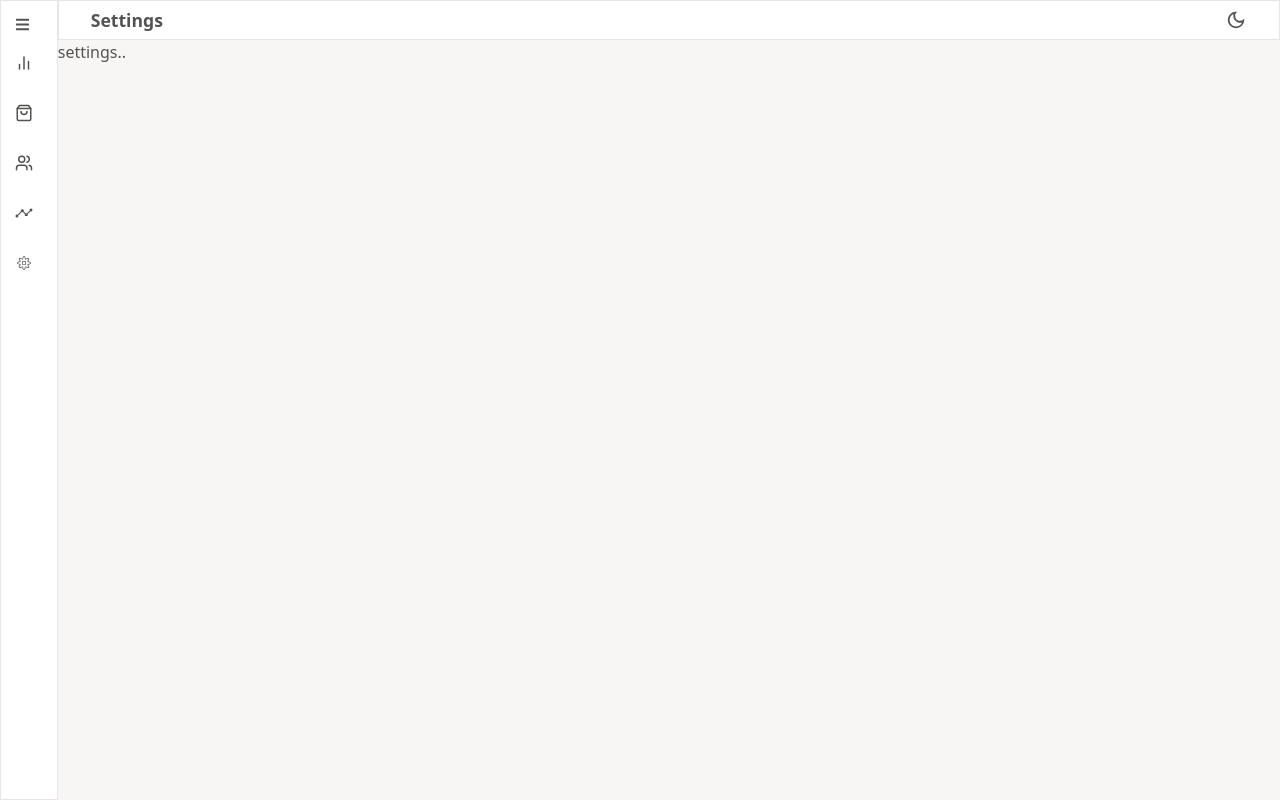
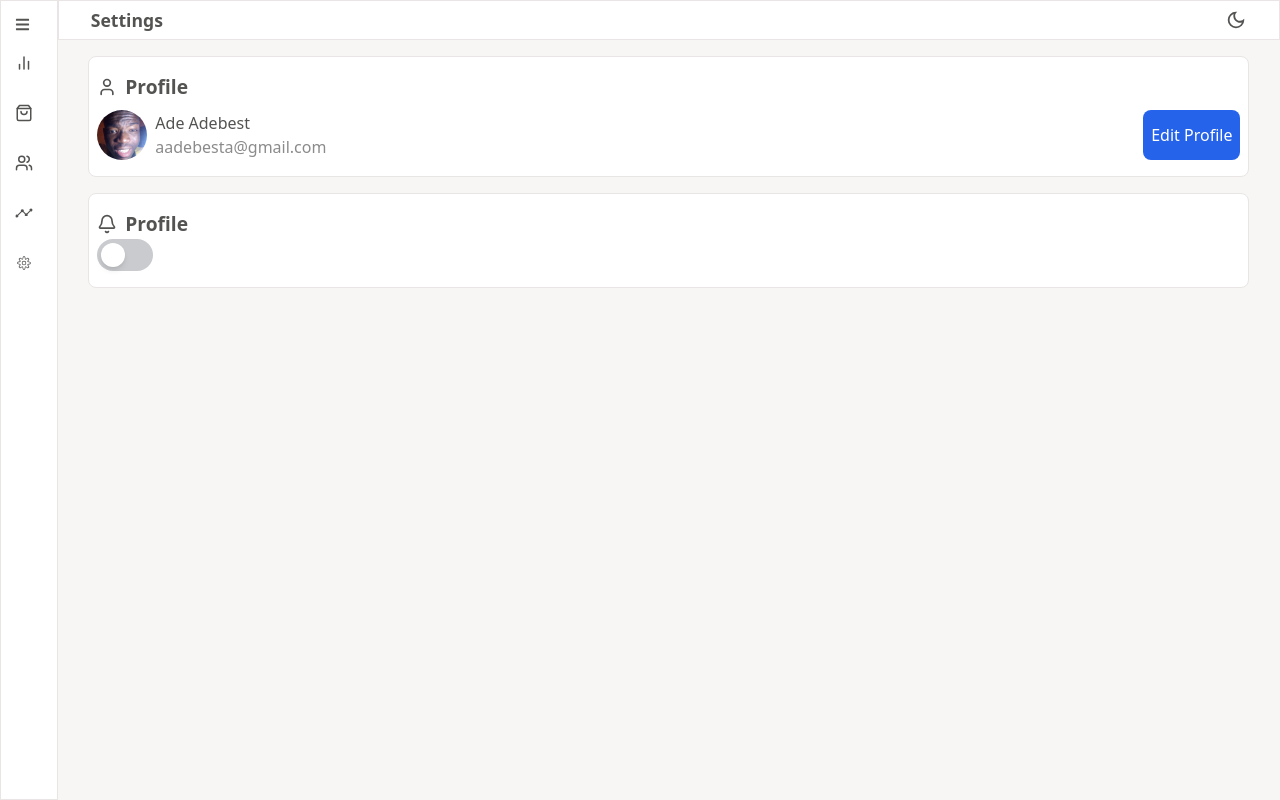
Before and after one commit to AdebestAA/admin-dashboard, a Next.js app: page /settings in a window 1280 px wide. Built offline with nearby package versions, Linux system fonts and the light colour scheme.

Commit message:
settings

```diff
--- a/package.json
+++ b/package.json
@@ -13,6 +13,7 @@
     "@reduxjs/toolkit": "^2.6.1",
     "chart.js": "^4.4.8",
     "gsap": "^3.12.7",
+    "lucide-react": "^0.488.0",
     "next": "15.2.2",
     "react": "^19.0.0",
     "react-chartjs-2": "^5.3.0",
--- a/src/app/globals.css
+++ b/src/app/globals.css
@@ -43,6 +43,7 @@
   --color-primary: #ff0000;
   --color-background:#f8f5f5;
   --color-hover:#efeeed;
+  --color-blue:#2563EB;
   --color-text:#535351;
   --color-red: #FF6384;
   --color-orange:#FF9F40;
@@ -60,6 +61,7 @@
   --color-Dred: #ff4c66;
   --color-Dorange: #ff8c3e;
   --color-Dgray: #8b8b8b;
+
 }
 
 .co{
@@ -82,6 +84,7 @@
   --color-orange:#FF9F40;
   --color-gray:#C9CBCF;
   --color-green:#5af75a;
+  --color-blue:#2563EB;
   /* DarkMode */
   --color-Dwhite: #0F172A;
   --color-Dborder: #5C6777;
@@ -92,6 +95,7 @@
   --color-Dred: #ff4c66;
   --color-Dorange: #ff8c3e;
   --color-Dgray: #8b8b8b;
+  --color-blue:#2563EB;
   /* breakpoint */
   --breakpoint-xxs: 330px;
   --breakpoint-xs: 370px;
--- a/src/app/layout.tsx
+++ b/src/app/layout.tsx
@@ -30,8 +30,8 @@ export default function RootLayout({
   children: React.ReactNode;
 }>) {
   return (
-    <ClientProvider>
     <html lang="en" className="dark">
+      <ClientProvider>
       <body
         className={`transition-all duration-300 dark:bg-Dbackground  bg-background  font-poppins text-text dark:text-Dtext`}
         >
@@ -55,7 +55,7 @@ export default function RootLayout({
           </div>
 
       </body>
+        </ClientProvider>
     </html>
-        </ClientProvider>
   );
 }
--- a/src/app/settings/page.tsx
+++ b/src/app/settings/page.tsx
@@ -1,9 +1,15 @@
 "use client"
+import Notification from '@/components/SettingsComponents/Notification'
+import dynamic from 'next/dynamic'
 import React from 'react'
+const Profile = dynamic(()=> import('@/components/SettingsComponents/Profile'))
 
 const page = () => {
   return (
-    <div>settings..</div>
+    <div className='mx-auto' >
+      <Profile/>
+      <Notification/>
+      </div>
   )
 }
 
--- a/src/components/ClientProvider.tsx
+++ b/src/components/ClientProvider.tsx
@@ -1,10 +1,12 @@
 "use client"
 
 import store from "@/store"
+
 import { Provider } from "react-redux"
 
 
  const ClientProvider = ({children}:{children:React.ReactNode})=>{
+
     return <Provider store={store}>
         {children}
     </Provider>
--- /dev/null
+++ b/src/components/SettingsComponents/Notification.tsx
@@ -0,0 +1,16 @@
+"use client";
+import {Bell} from "lucide-react"
+import ToggleButton from "../ToggleBtn";
+const Notification = () => {
+  return (
+    <div className="w-[95%] mx-auto flex flex-col my-4 bg-white dark:bg-Dwhite border-border dark:border-Dborder border-[1px] rounded-lg py-4 px-2">
+            <div className='flex items-center'>
+        <Bell size={20}/>
+<h1 className='text-[1.2rem] font-semibold ml-2'>Profile</h1>
+        </div>
+        <ToggleButton/>
+    </div>
+  )
+}
+
+export default Notification
--- /dev/null
+++ b/src/components/SettingsComponents/Profile.tsx
@@ -0,0 +1,29 @@
+"use client"
+import React from 'react'
+import {User} from "lucide-react"
+import Image from 'next/image'
+const Profile = () => {
+  return (
+    <div className='w-[95%] mx-auto flex flex-col my-4 bg-white dark:bg-Dwhite border-border dark:border-Dborder border-[1px] rounded-lg py-4 px-2'>
+        <div className='flex items-center'>
+        <User size={20}/>
+<h1 className='text-[1.2rem] font-semibold ml-2'>Profile</h1>
+        </div>
+
+<div className='flex justify-between w-full mt-2'>
+    <aside className='flex gap-x-2 items-center'>
+    <figure className='mdsm:w-[50px] mdsm:h-[50px] h-[40px] w-[40px] relative'>
+        <Image src={"/ade.jpg"} className='rounded-full object-fit absolute ' fill alt='profil pix' />
+    </figure>
+    <div>
+        <h1 className='text-text dark:text-Dtext'>Ade Adebest</h1>
+        <p className='text-Dgray'>aadebesta@gmail.com</p>
+    </div>
+    </aside>
+<button className='bg-blue rounded-lg px-2 hover:opacity-70 cursor-pointer text-white'>Edit Profile</button>
+</div>
+        </div>
+  )
+}
+
+export default Profile
--- /dev/null
+++ b/src/components/ToggleBtn.tsx
@@ -0,0 +1,36 @@
+import React, { useState } from "react";
+
+type ToggleButtonProps = {
+  onToggle?: (state: boolean) => void;
+  defaultState?: boolean;
+};
+
+const ToggleButton: React.FC<ToggleButtonProps> = ({
+  onToggle,
+  defaultState = false,
+}) => {
+  const [isOn, setIsOn] = useState(defaultState);
+
+  const toggle = () => {
+    const newState = !isOn;
+    setIsOn(newState);
+    onToggle?.(newState);
+  };
+
+  return (
+    <button
+      onClick={toggle}
+      className={`w-14 h-8 flex items-center rounded-full p-1 transition-colors duration-300 ${
+        isOn ? "bg-blue" : "bg-gray"
+      }`}
+    >
+      <div
+        className={`w-6 h-6 bg-white rounded-full shadow-md transform transition-transform duration-300 ${
+          isOn ? "translate-x-6" : "translate-x-0"
+        }`}
+      />
+    </button>
+  );
+};
+
+export default ToggleButton;
--- /dev/null
+++ b/src/store/slices/NotificationSlice.ts
@@ -0,0 +1,39 @@
+import { notificationSliceType } from "@/utils/types";
+import { createSlice, PayloadAction } from "@reduxjs/toolkit";
+
+const initialState:notificationSliceType[] = [
+    {
+    id:1,
+    name:"Push Notification",
+    status:false,
+    },
+    {
+    id:2,
+    name:"Email Notification",
+    status:false,
+    },
+    {
+    id:1,
+    name:"SMS Notification",
+    status:false,
+    },
+]
+
+const notificationSlice = createSlice({
+    name:"Notification Slice",
+    initialState:initialState,
+    reducers:{
+        turnOn:(state:notificationSliceType[],actions:PayloadAction<string>)=>{
+            console.log(actions.payload);
+
+        },
+        turnOff:(state:notificationSliceType[],actions:PayloadAction<string>)=>{
+console.log(actions.payload);
+
+        }
+    }
+})
+
+export const {turnOff,turnOn} = notificationSlice.actions
+const notificationReducer = notificationSlice.reducer
+export default notificationReducer
--- a/src/utils/types.ts
+++ b/src/utils/types.ts
@@ -48,3 +48,8 @@ export type UsersListType = {
         lastMonth: eachCategoryType,
         lastSixMonths: eachCategoryType,
         }
+        export type notificationSliceType = {
+                id:number,
+                name:string,
+                status:boolean,
+                }
```
Also changed, not shown: public/ade.jpg (added), 1 other file (tests, documents, lock files or other folders).
